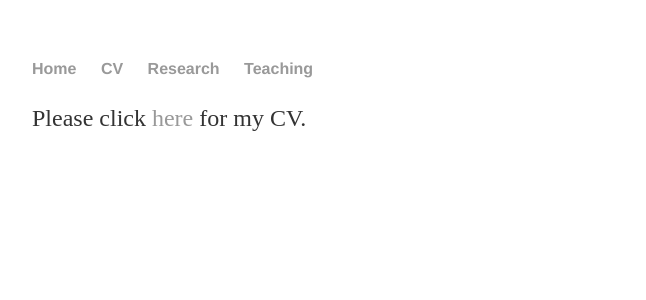
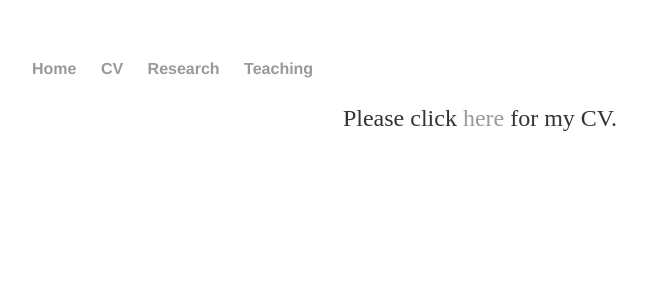
Before and after one commit to zhaoliresearch/zhaoliresearch.github.io, a Jekyll site: the page built from cv/index.html, in a window 1280 px wide. Shown: the top 300 px of the page, without its empty margins (160-806 px from the left). Built offline with Jekyll 4.4.1, drawn with Linux system fonts in a browser that asks for light colours.

Commit message:
Update default.html

```diff
--- a/_layouts/default.html
+++ b/_layouts/default.html
@@ -4,6 +4,51 @@
 			<title>{{ page.title }}</title>
 			<!-- link to main stylesheet -->
 			<link rel="stylesheet" type="text/css" href="/css/main.css">
+			<style>
+				 /* Container holding the image and the text */
+				.container {
+				  position: relative;
+				  text-align: center;
+				  color: white;
+				}
+
+				/* Bottom left text */
+				.bottom-left {
+				  position: absolute;
+				  bottom: 8px;
+				  left: 16px;
+				}
+
+				/* Top left text */
+				.top-left {
+				  position: absolute;
+				  top: 8px;
+				  left: 16px;
+				}
+
+				/* Top right text */
+				.top-right {
+				  position: absolute;
+				  top: 8px;
+				  right: 16px;
+				}
+
+				/* Bottom right text */
+				.bottom-right {
+				  position: absolute;
+				  bottom: 8px;
+				  right: 16px;
+				}
+
+				/* Centered text */
+				.centered {
+				  position: absolute;
+				  top: 50%;
+				  left: 50%;
+				  transform: translate(-50%, -50%);
+				}
+
+			</style>
 		</head>
 		<body>
 			<nav>
```
